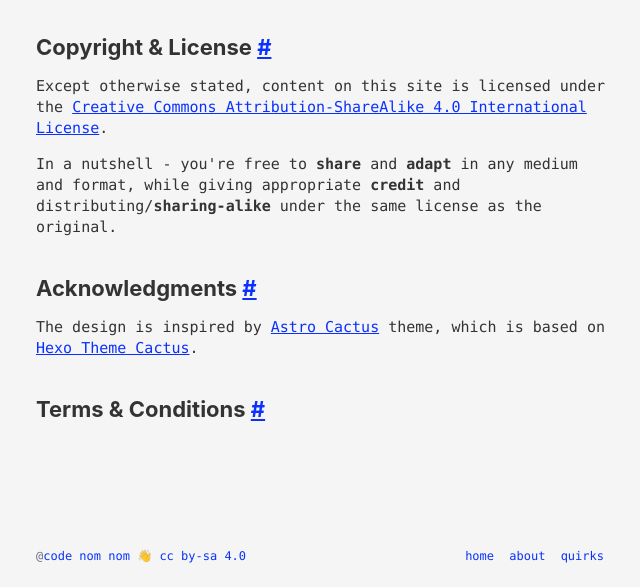
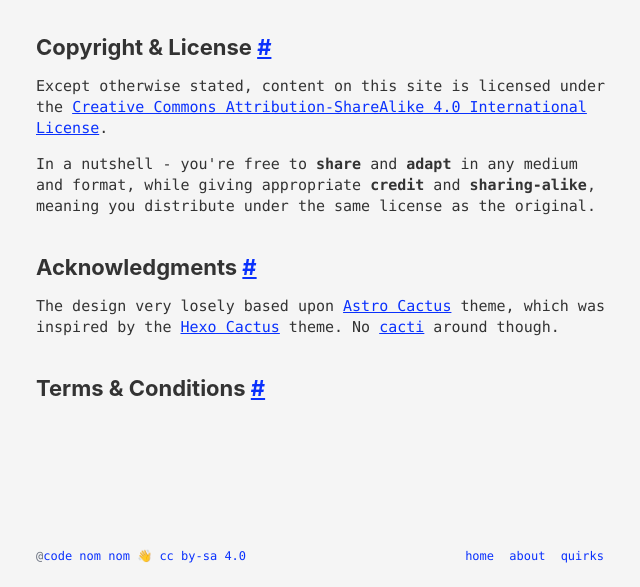
Before and after one commit to codenomnom/quirks-mode, an Eleventy site: page content/legal.md in a window 1280 px wide. Shown: the part 217-804 px from the top of the page, without its empty margins (316-956 px from the left). Built offline with nearby package versions, Linux system fonts and the light colour scheme; Eleventy itself is replaced by a stand-in of ours; files that its build step writes are made by us from their sources.

Commit message:
chore(content): minor updates in legal.md

```diff
--- a/content/legal.md
+++ b/content/legal.md
@@ -9,10 +9,10 @@ A brief summary on copyright & licensing, acknowledgments, attributions, terms a
 
 Except otherwise stated, content on this site is licensed under the [Creative Commons Attribution-ShareAlike 4.0 International License](https://creativecommons.org/licenses/by-sa/4.0/).
 
-In a nutshell - you're free to **share** and **adapt** in any medium and format, while giving appropriate **credit** and distributing/**sharing-alike** under the same license as the original.
+In a nutshell - you're free to **share** and **adapt** in any medium and format, while giving appropriate **credit** and **sharing-alike**, meaning you distribute under the same license as the original.
 
 ## Acknowledgments
 
-The design is inspired by [Astro Cactus](https://github.com/chrismwilliams/astro-theme-cactus/) theme, which is based on [Hexo Theme Cactus](https://github.com/probberechts/hexo-theme-cactus).
+The design very losely based upon [Astro Cactus](https://github.com/chrismwilliams/astro-theme-cactus/) theme, which was inspired by the [Hexo Cactus](https://github.com/probberechts/hexo-theme-cactus) theme. No <a href="https://www.grammarbook.com/blog/singular-vs-plural/plural-cactus-cacti-cactuses/" target="_blank">cacti</a> around though.
 
 ## Terms & Conditions
```
